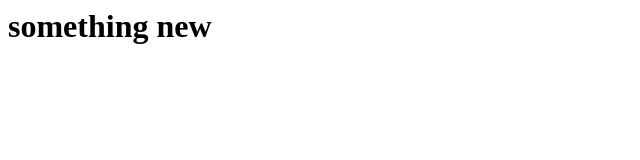
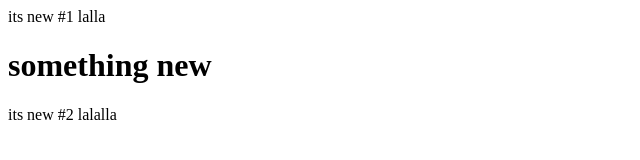
Before and after one commit to daru79/gittest, a plain HTML site: page index.html in a window 1280 px wide. Shown: the whole page, without its empty margins (0-640 px from the left). Drawn offline with Linux system fonts and the light colour scheme.

Commit message:
dodanie kodów Google

```diff
--- a/index.html
+++ b/index.html
@@ -1,3 +1,9 @@
+<!-- @todo get some sooth google font -->
+
+<p>its new #1 lalla</p>
+
+<!-- @todo get GA code here! -->
 <div>
 	<h1>something new</h1>
 </div>
+<p>its new #2 lalalla</p>
```
